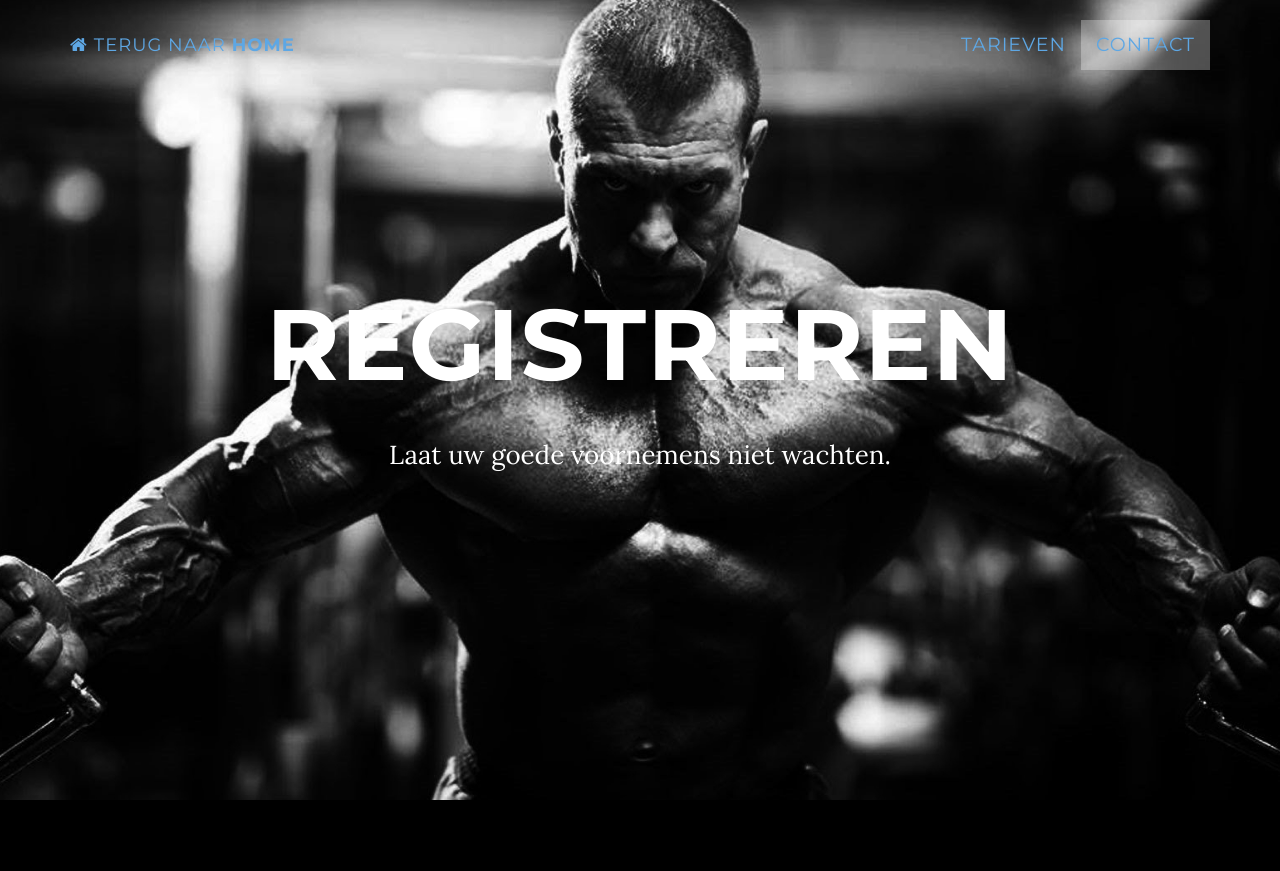
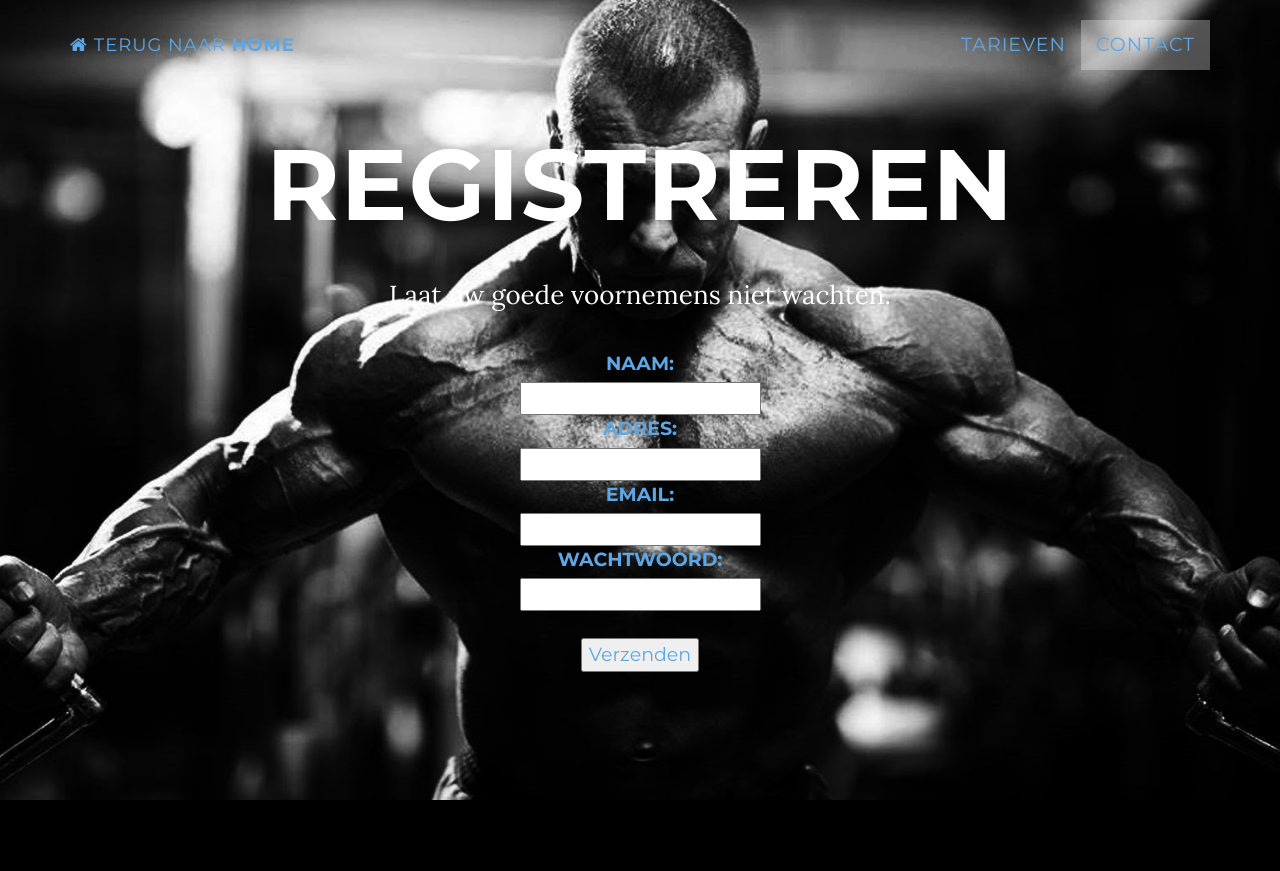
Before and after one commit to Thidal/GITHUBS, a PHP site: page /Registreren.php in a window 1280 px wide. Shown: the top 871 px of the page. Run offline with PHP 8.4, Linux system fonts and the light colour scheme.

Commit message:
registreren completed

```diff
--- a/Registreren.php
+++ b/Registreren.php
@@ -67,7 +67,56 @@
                     <div class="col-lg-8 col-md-offset-2">
                         <h1 class="brand-heading">Registreren</h1>
                         <p class="intro-text">Laat uw goede voornemens niet wachten.</p>
-                        </a>
+                            <?php
+                                if (isset($_POST['verzenden']))
+                                {
+                                    mysql_connect("localhost","root","usbw");
+                                    mysql_select_db("sportschool");
+
+                                    $resultaat = mysql_query("SELECT MAX(ID) as maximum FROM klanten");
+                                    $data = mysql_fetch_assoc($resultaat);
+                                    $k_ID = $data["maximum"]+1;
+                                    $k_naam = $_POST['naam'];
+                                    $k_email = $_POST['email'];
+                                    $k_adres = $_POST['adres'];
+                                    $k_wachtwoord = $_POST['wachtwoord'];
+
+
+                                    $query = "INSERT INTO klanten(ID, Naam, Email, Adres, Wachtwoord) VALUES ('".$k_ID."', '".$k_naam."', '".$k_email."', '".$k_adres."', '".$k_wachtwoord."');";
+                                    if (mysql_query($query))
+                                    {
+                                        echo "De nieuwe gegevens zijn toegevoegd.";
+                                        echo "uw ID is: [$k_ID]";
+                                        echo "Log in met je email en wachtwoord";
+                                    }
+                                    else
+                                    {
+                                        echo $k_naam;
+                                        echo $k_ID;
+                                        echo "Er is iets fout gegaan tijdens het toevoegen.";
+                                    }
+                                    echo "<br />";
+                                    mysql_close();
+
+                                }
+                            ?>
+                        <form method="post" action="">
+                            <div class='login'>
+                                <label>Naam:</label><br>
+                                <input type="text" name="naam" required><br>
+
+                                <label>Adres:</label><br>
+                                <input type="text" name="adres" required><br>
+
+                                <label>Email:</label><br>
+                                <input type="email" name="email" required><br>
+
+                                <label>Wachtwoord:</label><br>
+                                <input type="password" name="wachtwoord" required><br><br>
+
+                                <input type="submit" name="verzenden" value="Verzenden">
+                            </div>
+                        </form>
                     </div>
                 </div>
             </div>
```
Also changed, not shown: index.php (+1 -11 lines).
